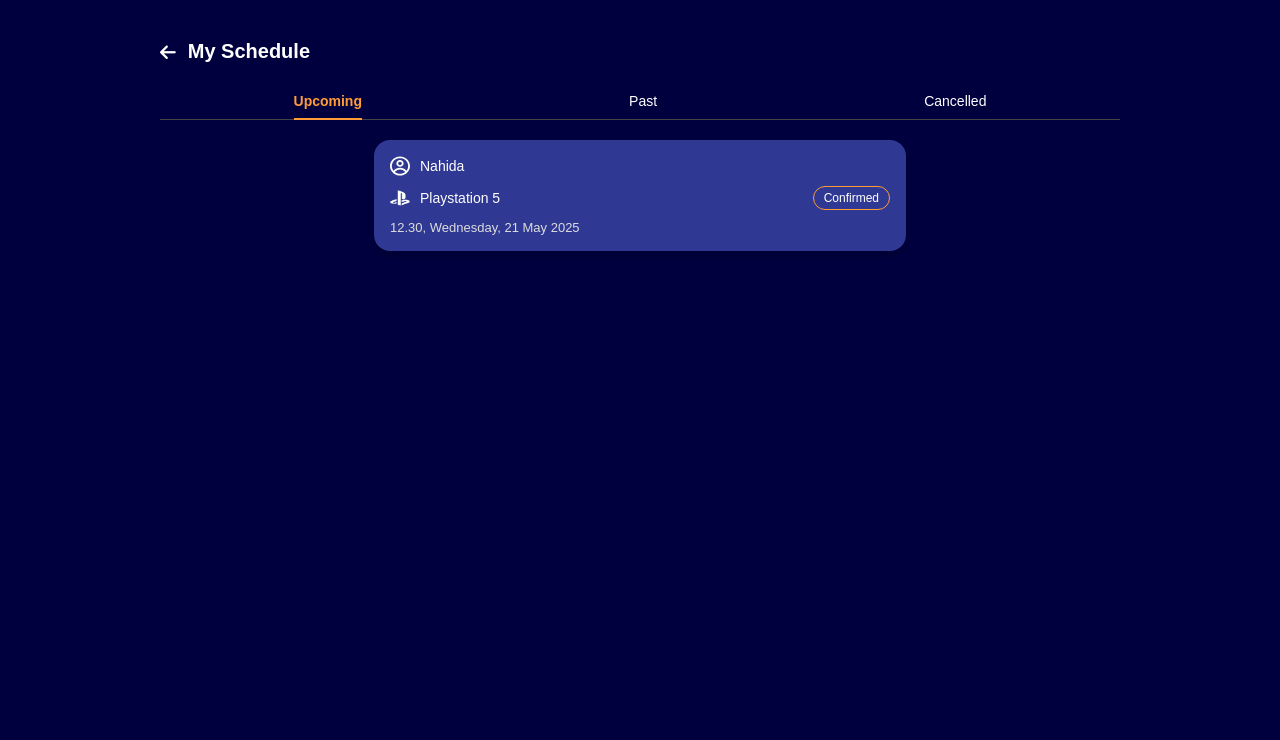
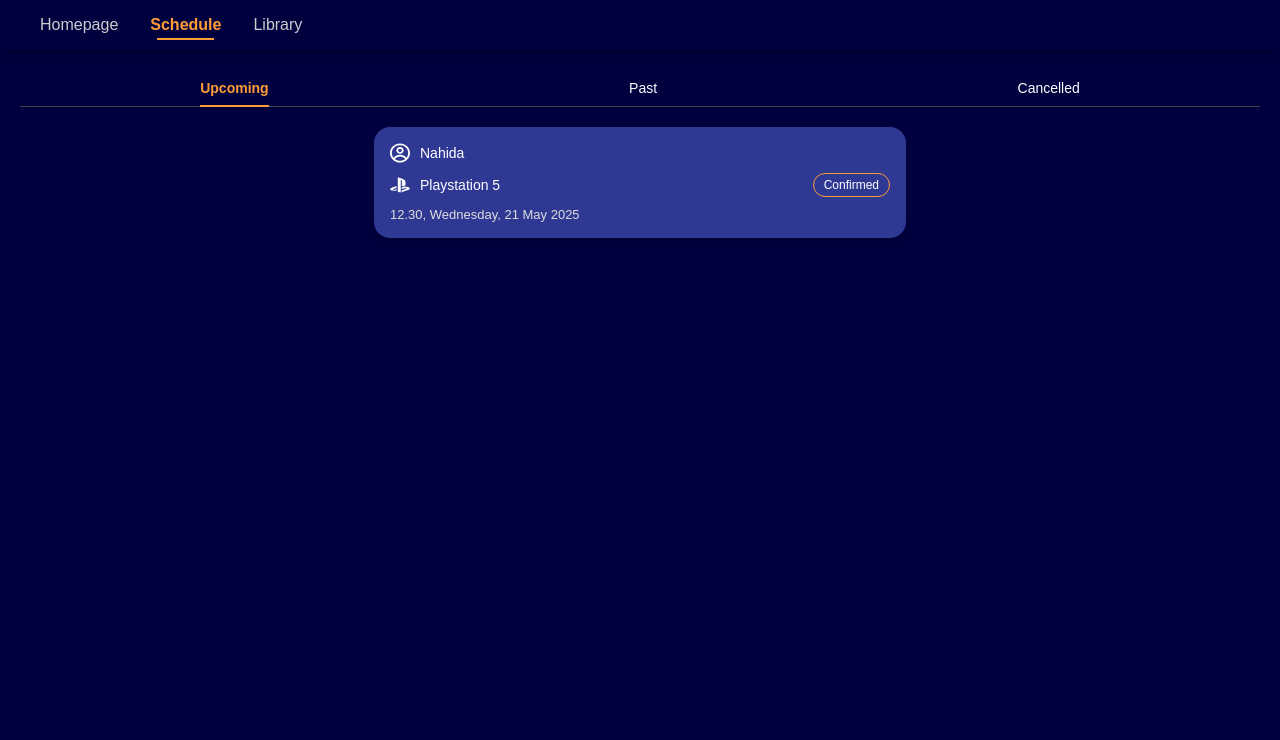
Before and after one commit to ahuaiqom/DAMP-UI, a plain HTML site: page scheduleU.html in a window 1280 px wide. Shown: the top 740 px of the page. Drawn offline with Linux system fonts and the light colour scheme.

Commit message:
adjust schedule desktop mode

```diff
--- a/scheduleU.css
+++ b/scheduleU.css
@@ -1,5 +1,6 @@
 body {
   margin: 0;
+  padding: 0;
   font-family: 'Poppins', sans-serif;
   background-color: #00003F;
   color: white;
@@ -128,19 +129,71 @@
   filter: brightness(0) saturate(100%) invert(7%) sepia(97%) saturate(2856%) hue-rotate(205deg) brightness(94%) contrast(115%);
 }
 
-
-/* Responsive Styles */
-@media (min-width: 768px) {
-  .container {
-    padding: 30px 80px;
-  }
-  .card {
-    margin-top: 20px;
-  }
+/* Top Navbar for Desktop */
+.top-nav-desktop {
+  display: none;
 }
 
 @media (min-width: 1024px) {
+  .bottom-nav {
+    display: none;
+  }
+  .top-bar {
+    display: none;
+  }
+
+  .top-nav-desktop {
+    display: flex;
+    justify-content: flex-start; /* pindahkan ke kiri */
+    padding: 16px 40px; /* tambahkan padding kiri */
+    background-color: #00003F;
+    box-shadow: 0 2px 10px rgba(0, 0, 0, 0.3);
+    position: sticky;
+    top: 0;
+    z-index: 1000;
+  }
+
+  .nav-left {
+    display: flex;
+    gap: 32px;
+  }
+
+  .nav-link {
+    color: #ccc;
+    font-size: 16px;
+    font-weight: 500;
+    cursor: pointer;
+    position: relative;
+    transition: color 0.3s ease;
+  }
+
+  .nav-link:hover {
+    color: white;
+  }
+
+  .nav-link.active {
+    color: #FF9C37;
+    font-weight: 600;
+  }
+
+  .nav-link.active::after {
+    content: "";
+    position: absolute;
+    bottom: -6px;
+    left: 0;
+    right: 0;
+    height: 2px;
+    background-color: #FF9C37;
+    margin: auto;
+    width: 80%;
+  }
+
   .container {
-    padding: 40px 160px;
+    padding-top: 0;
+  }
+
+  .top-bar {
+    margin-top: 0;
+    padding-top: 0;
   }
 }
--- a/scheduleU.html
+++ b/scheduleU.html
@@ -8,6 +8,14 @@
   <link rel="stylesheet" href="https://cdnjs.cloudflare.com/ajax/libs/font-awesome/6.4.0/css/all.min.css"/>
 </head>
 <body>
+  <nav class="top-nav-desktop">
+  <div class="nav-left">
+    <span class="nav-link">Homepage</span>
+    <span class="nav-link active">Schedule</span>
+    <span class="nav-link">Library</span>
+  </div>
+</nav>
+
   <div class="container">
     <div class="top-bar">
       <i class="fas fa-arrow-left back-icon"></i>
```
